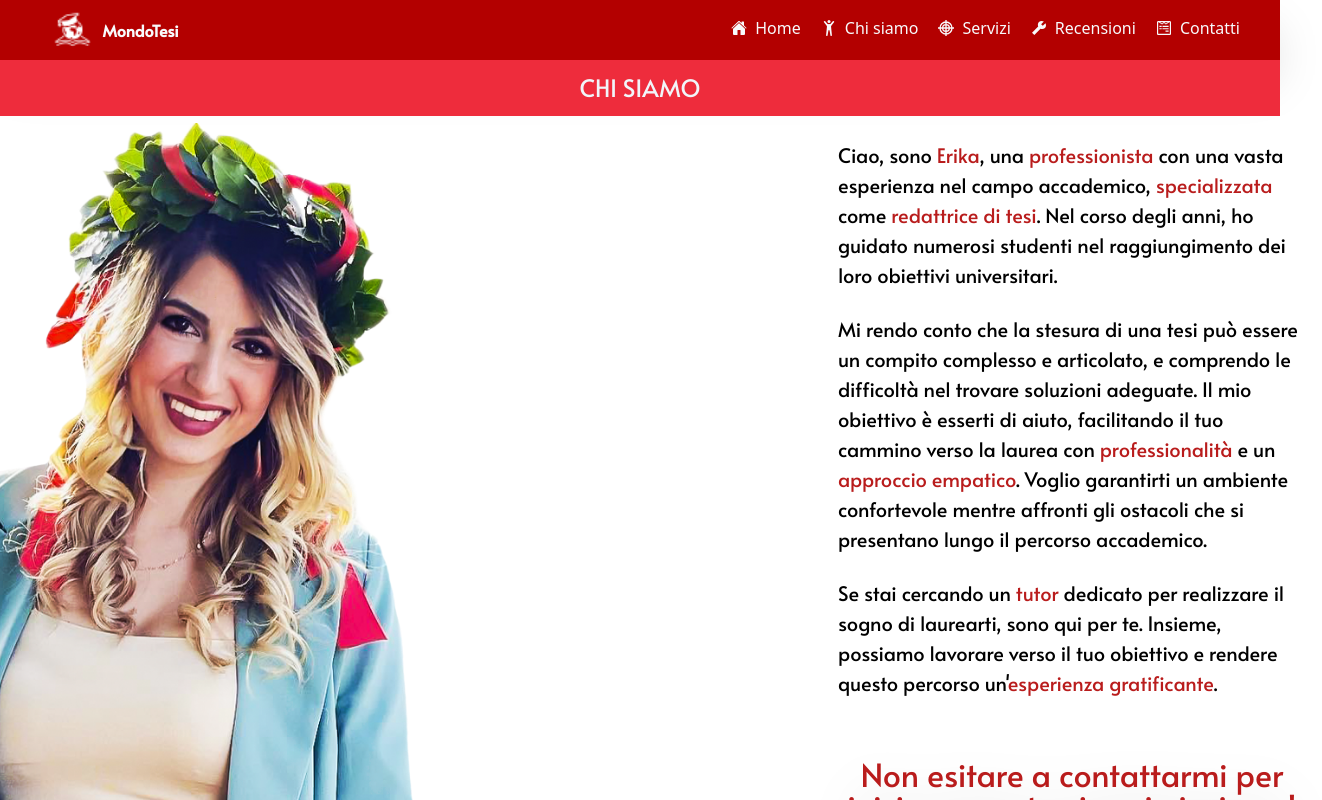
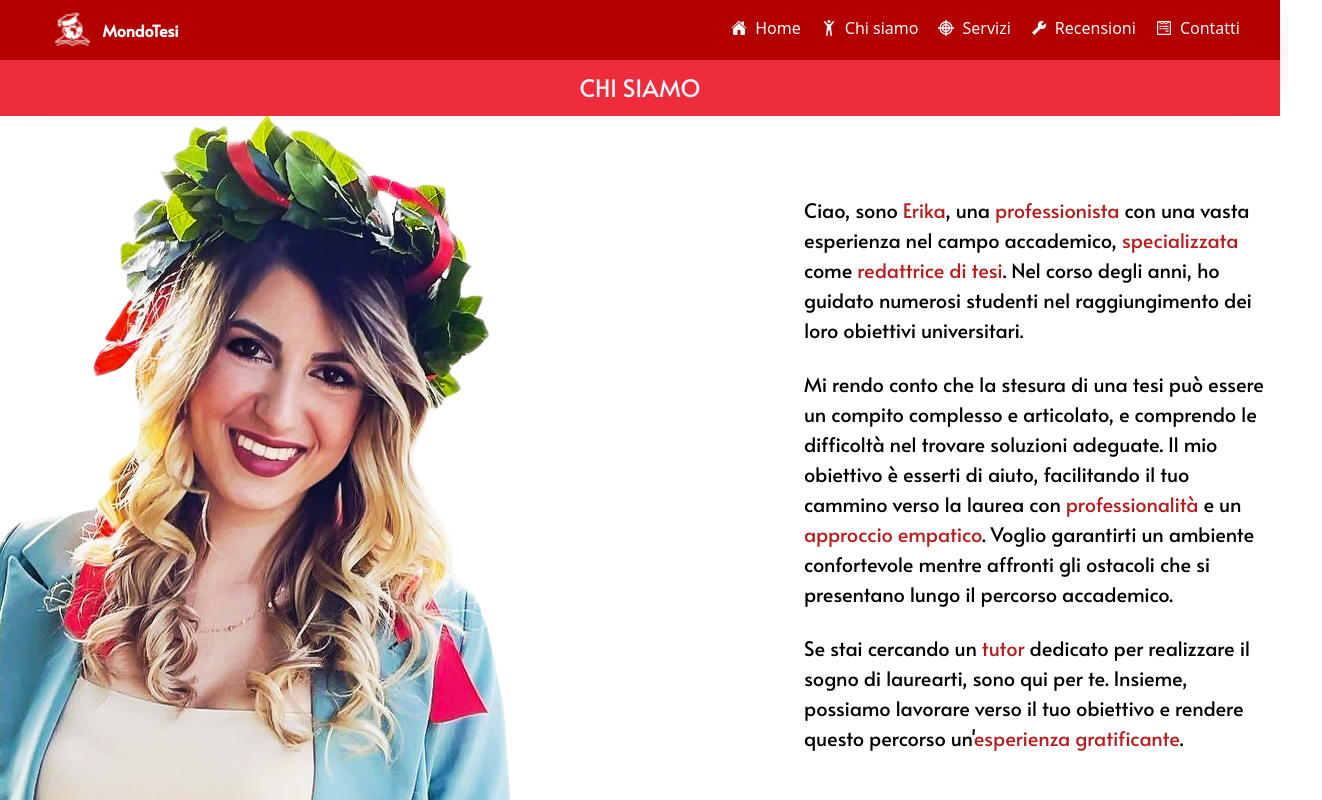
Before and after one commit to Erry002/Sito-Mondotesi, a React (Vite) app: page /about in a window 1280 px wide. Shown: the top 800 px of the page, 1322 px wide, since content can reach past the window. Built offline with nearby package versions, Linux system fonts and the light colour scheme; a web font is replaced by a local one.

Commit message:
altre correzzioni

```diff
--- a/src/pages/About.jsx
+++ b/src/pages/About.jsx
@@ -12,7 +12,7 @@ export default function About() {
       <div className="flex justify-center items-center bg-[#EE2C3C] sm:w-full p-3 text-slate-100 text-2xl">
         <h2>CHI SIAMO</h2>
       </div>
-      <div className="relative flex flex-col items-center justify-center flex-grow">
+      <div className="relative flex flex-col items-center justify-center flex-grow ">
         {isMobile ? (
           // se vista in modalita mobile
           <div className="flex flex-col items-center text-sm text-justify">
@@ -49,7 +49,7 @@ export default function About() {
               </p>
             </div>
             <div className="mt-16 h-[396px] relative w-full">
-              <img src={sfondo2} alt="immagine_di_una_laureata" className="absolute bottom-0 w-full"/>
+              <img src={sfondo2} alt="immagine_di_una_laureata" className="absolute w-auto -bottom-7"/>
               <h2 className="absolute text-red-700 text-[18px] drop-shadow-2xl w-[166px] right-8 bottom-[300px] leading-4 text-right">
                 Non esitare a contattarmi per iniziare questo viaggio insieme!
               </h2>
@@ -69,9 +69,9 @@ export default function About() {
             <img
               src={sfondo_desktop_2}
               alt="immagine_di_una_laureata"
-              className="sm:w-[700px] xl:w-[800px]"
+              className=" sm:w-[700px] xl:w-auto"
             />
-            <div className="flex flex-col items-center justify-center ml-8 xl:ml-16">
+            <div className="flex flex-col items-center justify-center ml-8 xl:-ml-32">
               <div className="flex flex-col text-[20px]">
                 <div className="flex items-center justify-center">
                   <p className="mx-4 mt-6 text-black">
```
